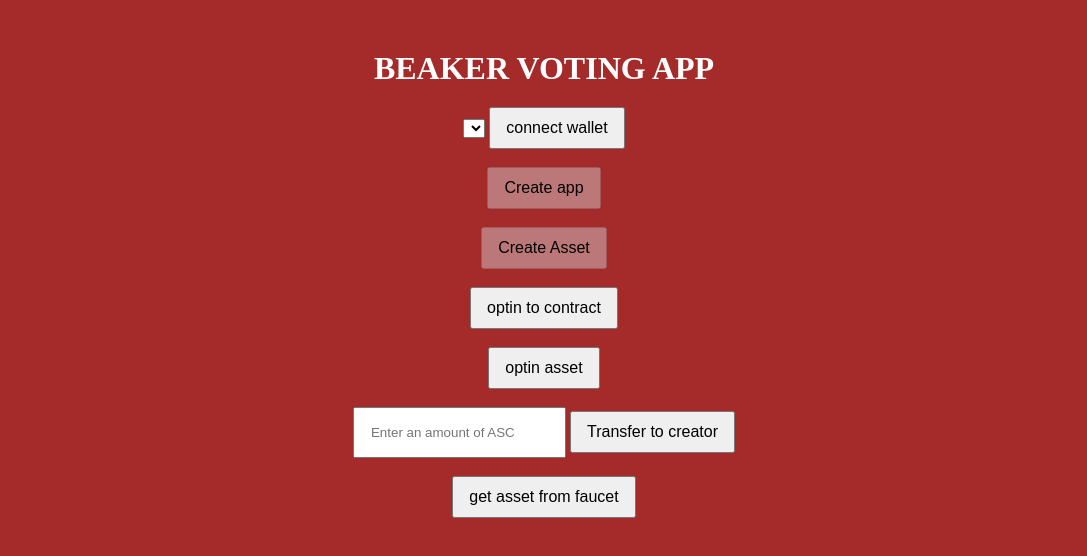
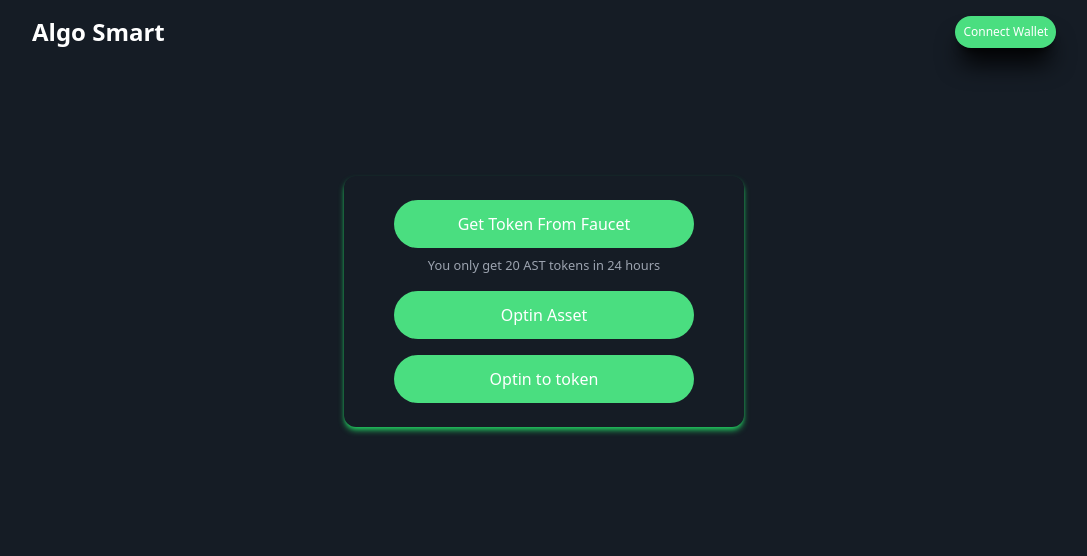
Before and after one commit to devEMEL/token-contract, a website: page index.html in a window 1280 px wide. Shown: the whole page, without its empty margins (96-1183 px from the left). Drawn offline with Linux system fonts and the light colour scheme.

Commit message:
front end app updated to a newer design

```diff
--- a/index.html
+++ b/index.html
@@ -1,36 +1,74 @@
 <!DOCTYPE html>
-<html>
-    <head>
-        <meta charset="utf-8" />
-        <link rel="stylesheet" href="style.css" />
-        <title>Algorand Web App</title>
-    </head>
-    <body style="background-color: brown;text-align: center;margin-top: 50px;color: #fff;">
-        <h1 style="text-transform: uppercase;color: #fff;margin-bottom: 20px;">beaker voting app</h1>
+<html lang="en">
+  <head>
+    <meta charset="UTF-8" />
+    <meta http-equiv="X-UA-Compatible" content="IE=edge" />
+    <meta name="viewport" content="width=device-width, initial-scale=1.0" />
+    <title>Algo Smart Token</title>
+    <link href="./app.css" rel="stylesheet" />
+  </head>
+  <body class="gradient-bg-body">
+    <header class="w-4/5 flex justify-between items-center py-4 mx-auto">
+      <div
+        class="md:flex-[0.5] flex-initial justify-center items-center text-white font-bold text-2xl"
+      >
+        Algo Smart
+      </div>
 
-        <!-- Accounts -->
-        <select name="accounts" id="accounts">Select account</select>
+      <button
+        onclick="truncate()"
+        id="connection"
+        class="shadow-xl shadow-black text-white bg-green-400 hover:bg-green-600 md:text-xs p-2 rounded-full"
+      >
+        Connect Wallet
+      </button>
+    </header>
 
-        <!-- connect -->
-        <button id="connect" style="padding: 10px 15px;text-align: center;text-decoration: none;color: black;font-size: 16px;">connect wallet</button><br><br>
+    <main class="flex justify-center">
+      <div
+        class="bg-[#151c25] py-4 flex flex-col justify-center items-center shadow-md shadow-green-500 rounded-xl w-[400px] h-auto mt-28"
+      >
+        <button
+          class="w-full max-w-[300px] my-2 text-white bg-green-400 hover:bg-green-600 p-2 py-3 rounded-full"
+        >
+          Get Token From Faucet
+        </button>
+        <small class="text-gray-400 mb-2">
+          You only get 20 AST tokens in 24 hours</small
+        >
+        <button
+          class="w-full max-w-[300px] my-2 text-white bg-green-400 hover:bg-green-600 p-2 py-3 rounded-full"
+        >
+          Optin Asset
+        </button>
 
-        <!-- create app -->
-        <button id="create_app" style="padding: 10px 15px;text-align: center;text-decoration: none;color: black;font-size: 16px;" disabled>Create app</button><br><br>
-        <div id="create_app_status"></div>
+        <button
+          class="w-full max-w-[300px] my-2 text-white bg-green-400 hover:bg-green-600 p-2 py-3 rounded-full"
+        >
+          Optin to token
+        </button>
+      </div>
+    </main>
 
-        <!-- create token and log token id -->
-        <button id="create_asset" style="padding: 10px 15px;text-align: center;text-decoration: none;color: black;font-size: 16px;" disabled>Create Asset</button><br><br>
+    <script>
+      const truncate = (
+        text = "0x0872893278987067858758755028302",
+        startChars = 4,
+        endChars = 4,
+        maxLength = 11
+      ) => {
+        if (text.length > maxLength) {
+          var start = text.substring(0, startChars);
+          var end = text.substring(text.length - endChars, text.length);
+          while (start.length + end.length < maxLength) {
+            start = start + ".";
+          }
+          document.getElementById("connection").innerHTML = `${start + end}`;
+          return;
+        }
 
-        <button id="optin_to_contract" style="padding: 10px 15px;text-align: center;text-decoration: none;color: black;font-size: 16px;">optin to contract</button><br><br>
-
-        <button id="optin_asset" style="padding: 10px 15px;text-align: center;text-decoration: none;color: black;font-size: 16px;">optin asset</button><br><br>
-
-        <input type="number" id="transfer_amount" placeholder="Enter an amount of ASC " style="padding: 16px 16px;">
-        <button id="transfer_to_creator" style="padding: 10px 15px;text-align: center;text-decoration: none;color: black;font-size: 16px;">Transfer to creator</button><br><br>
-
-        <!-- cast vote -->
-        <button id="get_asset_from_faucet" style="padding: 10px 15px;text-align: center;text-decoration: none;color: black;font-size: 16px;">get asset from faucet</button><br><br>
-
-
-    </body>
+        document.getElementById("connection").innerHTML = `${text}`;
+      };
+    </script>
+  </body>
 </html>
--- a/style.css
+++ /dev/null
@@ -1,7 +0,0 @@
-body {
-  background-color: greenyellow;
-}
-
-h1 {
-  color: choco;
-}
```
Also changed, not shown: app.css (added).
